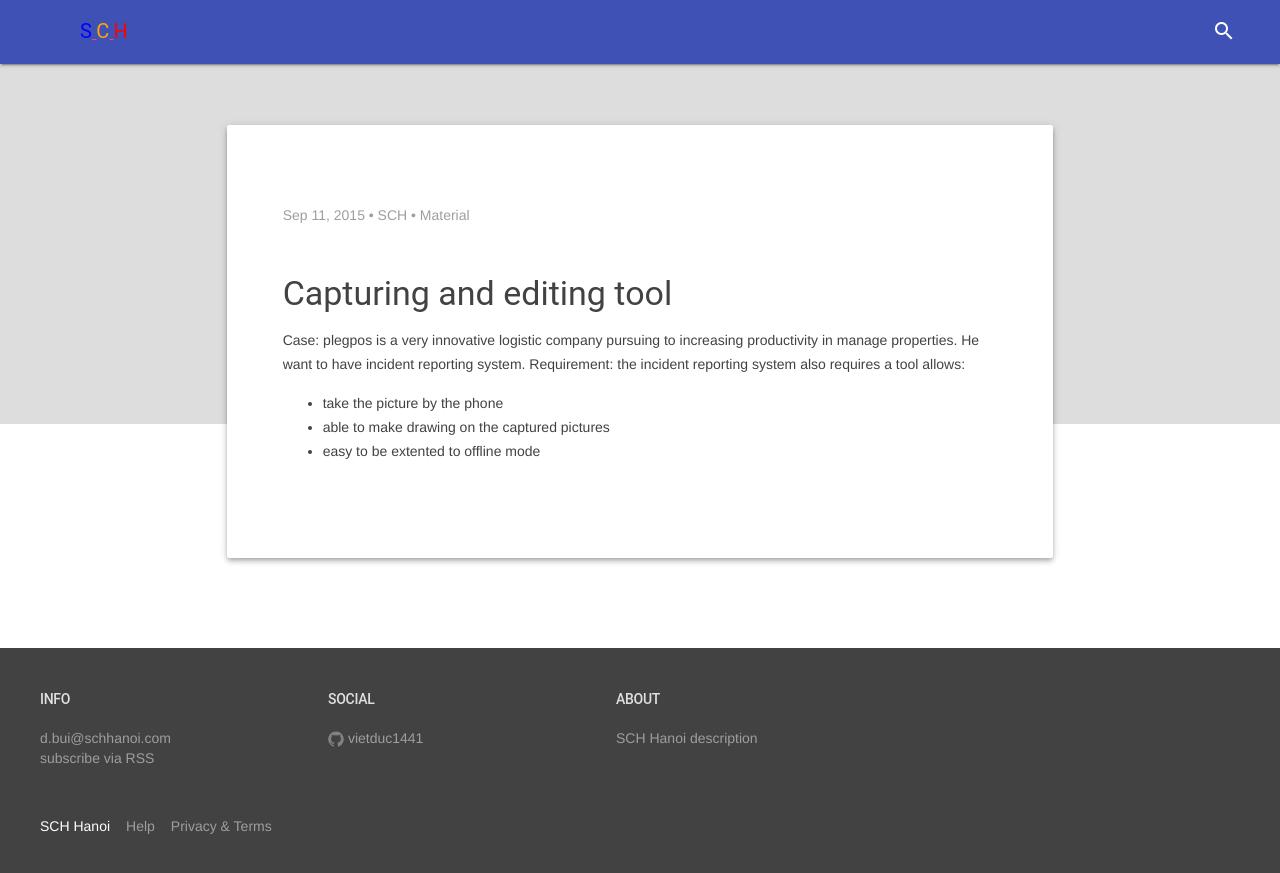
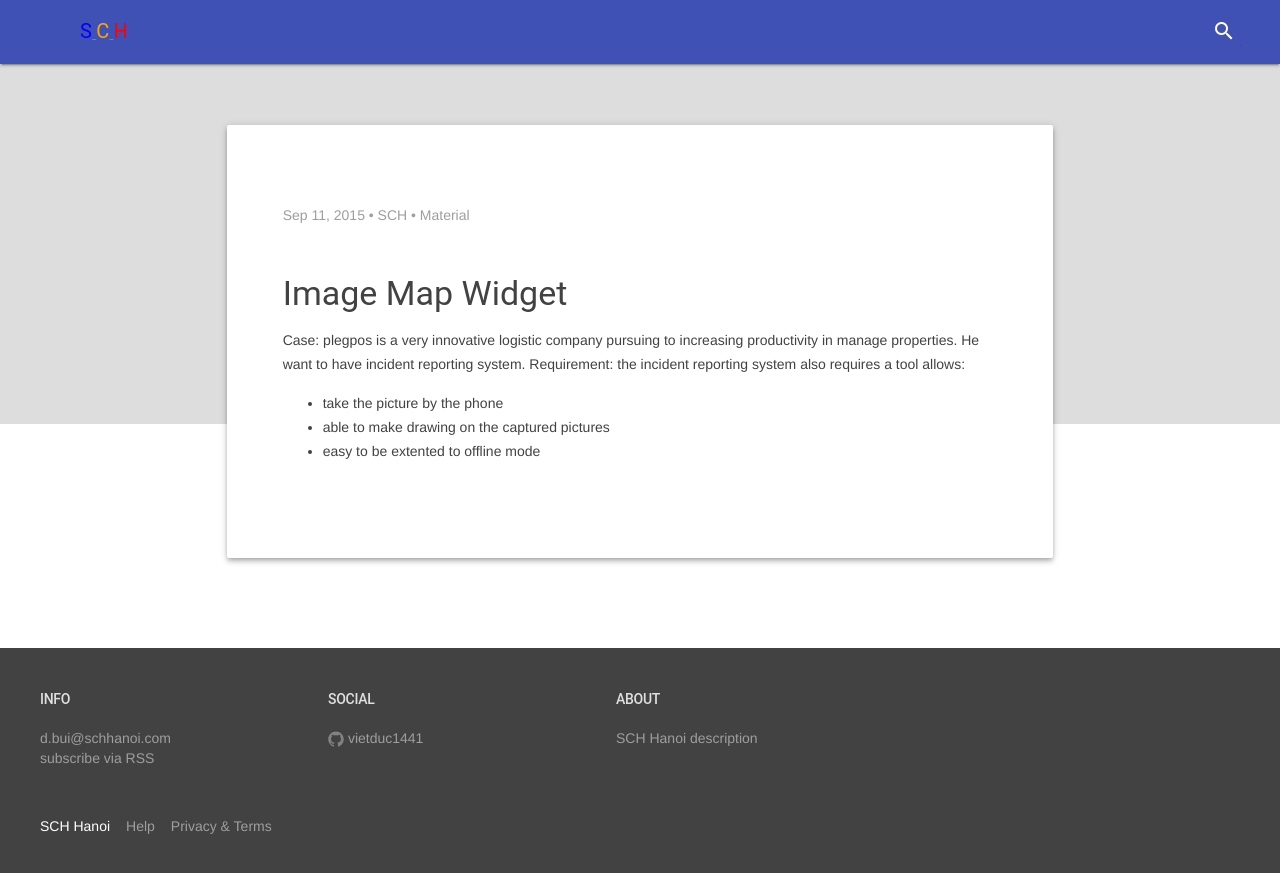
Before and after one commit to vietduc1441/vietduc1441.github.io, a Jekyll site: the page built from _posts/2015-09-12-image-map-widget.markdown, in a window 1280 px wide. Shown: the top 873 px of the page. Built offline with Jekyll 4.4.1, drawn with Linux system fonts in a browser that asks for light colours; nearby versions of some CDN libraries.

Commit message:
Update 2015-09-12-image-map-widget.markdown

```diff
--- a/_posts/2015-09-12-image-map-widget.markdown
+++ b/_posts/2015-09-12-image-map-widget.markdown
@@ -1,6 +1,6 @@
 ---
 layout: post
-title:  "Capturing and editing tool"
+title:  "Image Map Widget"
 date:   2015-09-11 13:34:20
 categories: Material
 author: SCH
```
